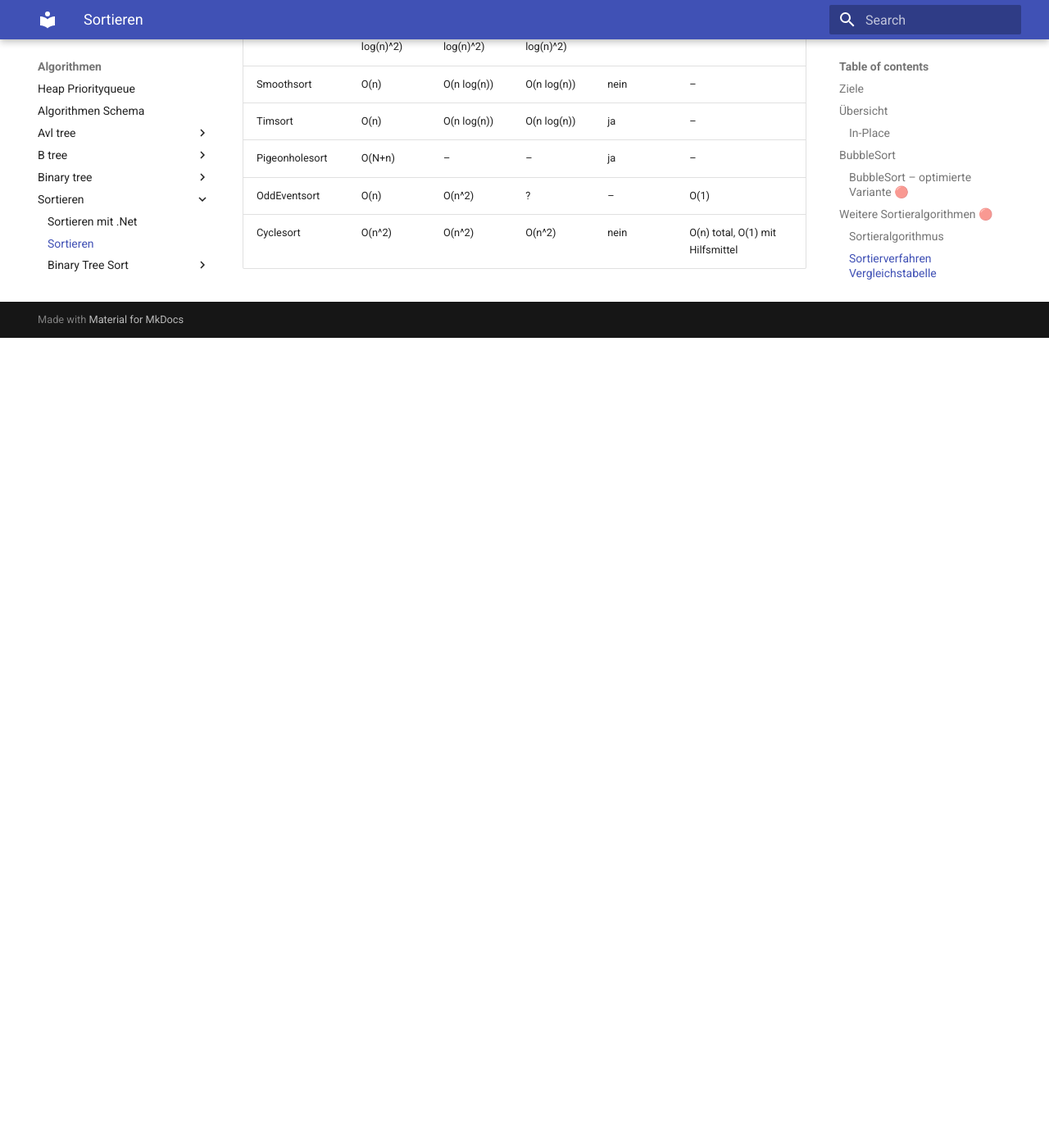
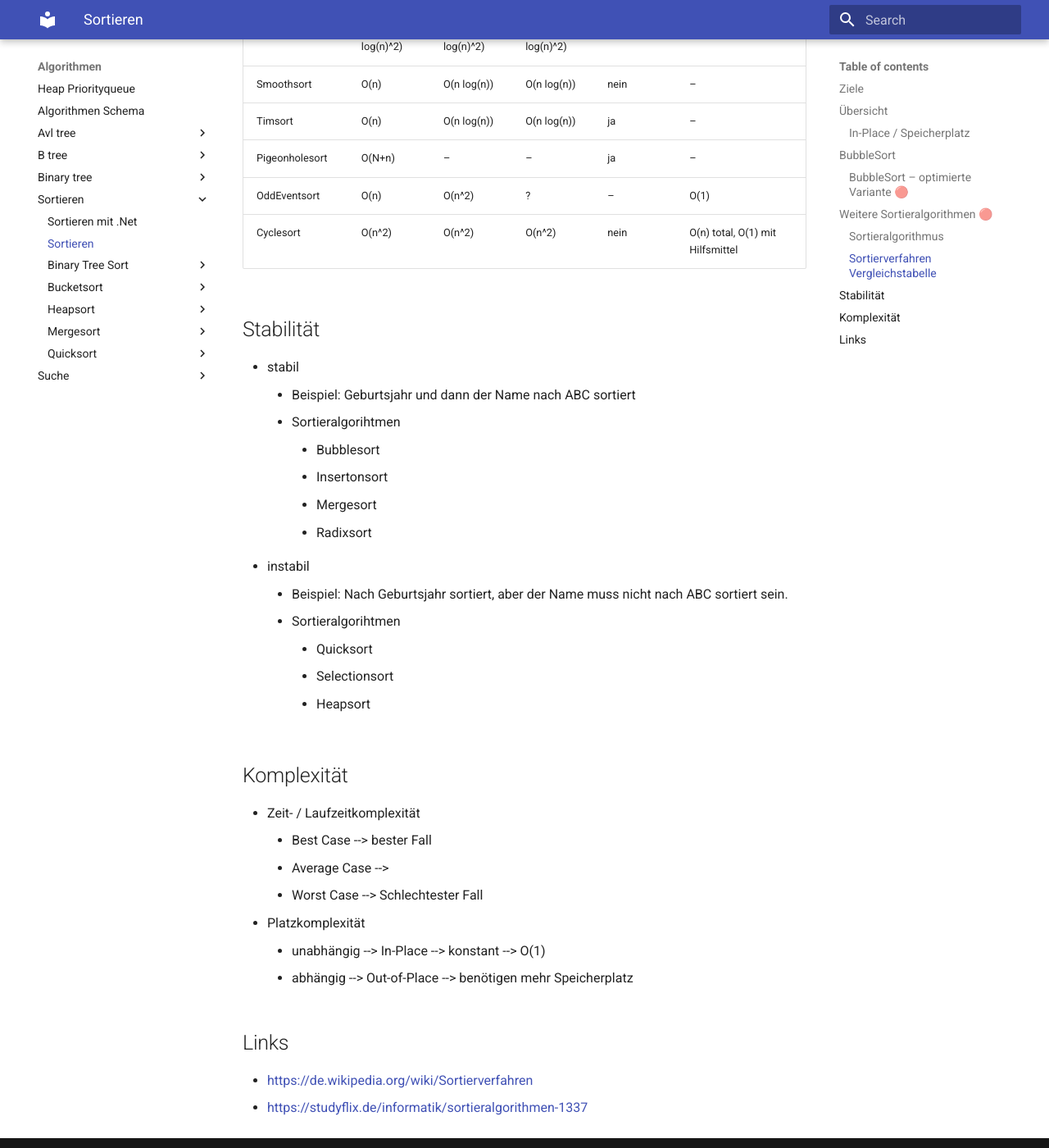
Before and after one commit to tsolenthaler/zbwAlgDs, an MkDocs documentation site: the page built from docs/algorithmen/sortieren/sortieren.md, in a window 1280 px wide and 1400 px high, scrolled down 3531 px. Shown: the whole window at 82% size. Built offline with MkDocs 1.6.1 and Material for MkDocs 9.7.7, drawn with Linux system fonts in a browser that asks for light colours; before the commit the page ends 3943 px from its top, so only the background shows below that; some of the changed text lies outside the part shown.

Commit message:
Add Mergesort documentation and update links for Heapsort and Quicksort

```diff
--- a/docs/algorithmen/sortieren/sortieren.md
+++ b/docs/algorithmen/sortieren/sortieren.md
@@ -20,7 +20,7 @@
 
 ![Sorterien mit Stabilen oder Instabilen Algorithmus](sortieren-stabile-instabile.png)
 
-### In-Place
+### In-Place / Speicherplatz
 
 * In-Place heisst, dass man keine neue Sequenz füllt, sondern in der alten die beteiligten Elemente vertauscht/rotiert. Man arbeitet also mit konstantem Speicheroverhead
     * Praxis: Man will i.d.R. einfach nur die Daten sortieren. Dabei spielt dann die unsortierte Oirginalmenge keine Rolle. Daraus folgt „ich benötige diese nicht im Speicher, also tue ich das auch nicht.“ - Ausnahme ist, wenn das Orginal bestehen bleiben muss.
@@ -91,3 +91,35 @@
 | Pigeonholesort         | O(N+n)          | –               | –              | ja     | –                           |
 | OddEventsort           | O(n)            | O(n^2)          | ?              | –      | O(1)                        |
 | Cyclesort              | O(n^2)          | O(n^2)          | O(n^2)         | nein   | O(n) total, O(1) mit Hilfsmittel |
+
+## Stabilität
+
+* stabil
+    * Beispiel: Geburtsjahr und dann der Name nach ABC sortiert
+    * Sortieralgorihtmen
+        * Bubblesort
+        * Insertonsort
+        * Mergesort
+        * Radixsort
+* instabil
+    * Beispiel: Nach Geburtsjahr sortiert, aber der Name muss nicht nach ABC sortiert sein.
+    * Sortieralgorihtmen
+        * Quicksort
+        * Selectionsort
+        * Heapsort
+
+
+## Komplexität
+
+* Zeit- / Laufzeitkomplexität
+    * Best Case --> bester Fall
+    * Average Case -->
+    * Worst Case --> Schlechtester Fall
+* Platzkomplexität
+    * unabhängig --> In-Place --> konstant --> O(1)
+    * abhängig --> Out-of-Place --> benötigen mehr Speicherplatz
+
+## Links
+
+* [https://de.wikipedia.org/wiki/Sortierverfahren](https://de.wikipedia.org/wiki/Sortierverfahren)
+* [https://studyflix.de/informatik/sortieralgorithmen-1337](https://studyflix.de/informatik/sortieralgorithmen-1337)
```
Also changed, not shown: docs/algorithmen/sortieren/Heapsort/Heapsort.md (+1 -0 lines), docs/algorithmen/sortieren/Mergesort/Mergesort.md (added, +29 -0 lines), docs/algorithmen/sortieren/Quicksort/Quicksort.md (+1 -0 lines).
